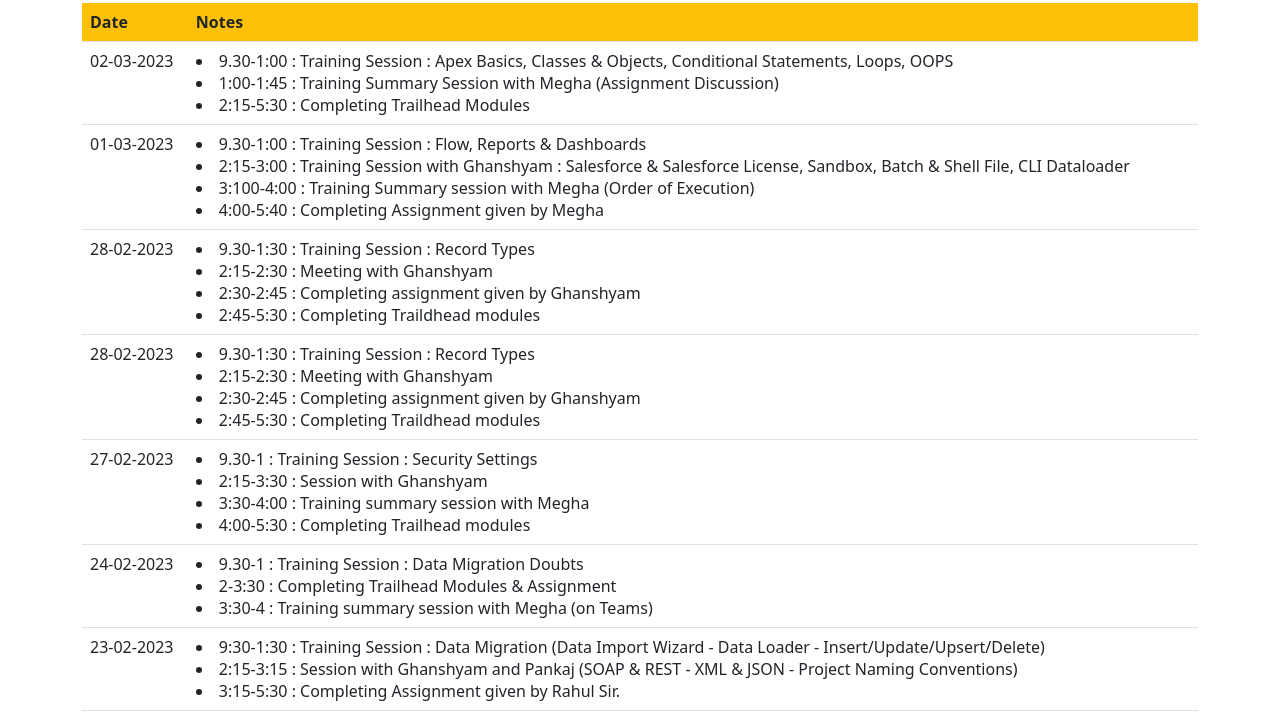
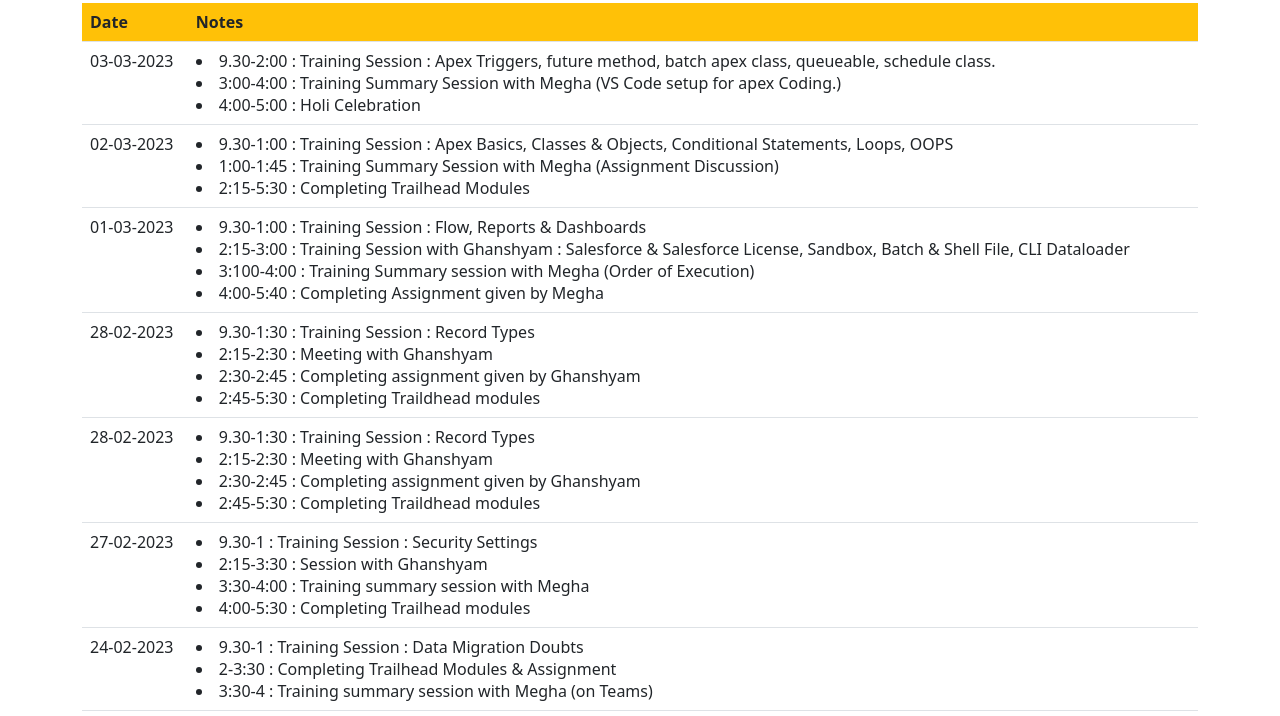
Before and after one commit to pushkarRajaMirketa/pushkarRajaMirketa.github.io, a plain HTML site: page journal.html in a window 1280 px wide. Shown: the part 53-769 px from the top of the page. Drawn offline with nearby package versions, Linux system fonts and the light colour scheme.

Commit message:
Update journal.html

```diff
--- a/journal.html
+++ b/journal.html
@@ -25,6 +25,16 @@
         </tr>
       </thead>
       <tbody>
+        <tr>
+          <td>03-03-2023</td>
+          <td>
+            <li>
+              9.30-2:00 : Training Session : Apex Triggers, future method, batch apex class, queueable, schedule class.
+            </li>
+            <li>3:00-4:00 : Training Summary Session with Megha (VS Code setup for apex Coding.)</li>
+            <li>4:00-5:00 : Holi Celebration</li>
+          </td>
+        </tr>
         <tr>
           <td>02-03-2023</td>
           <td>
```
